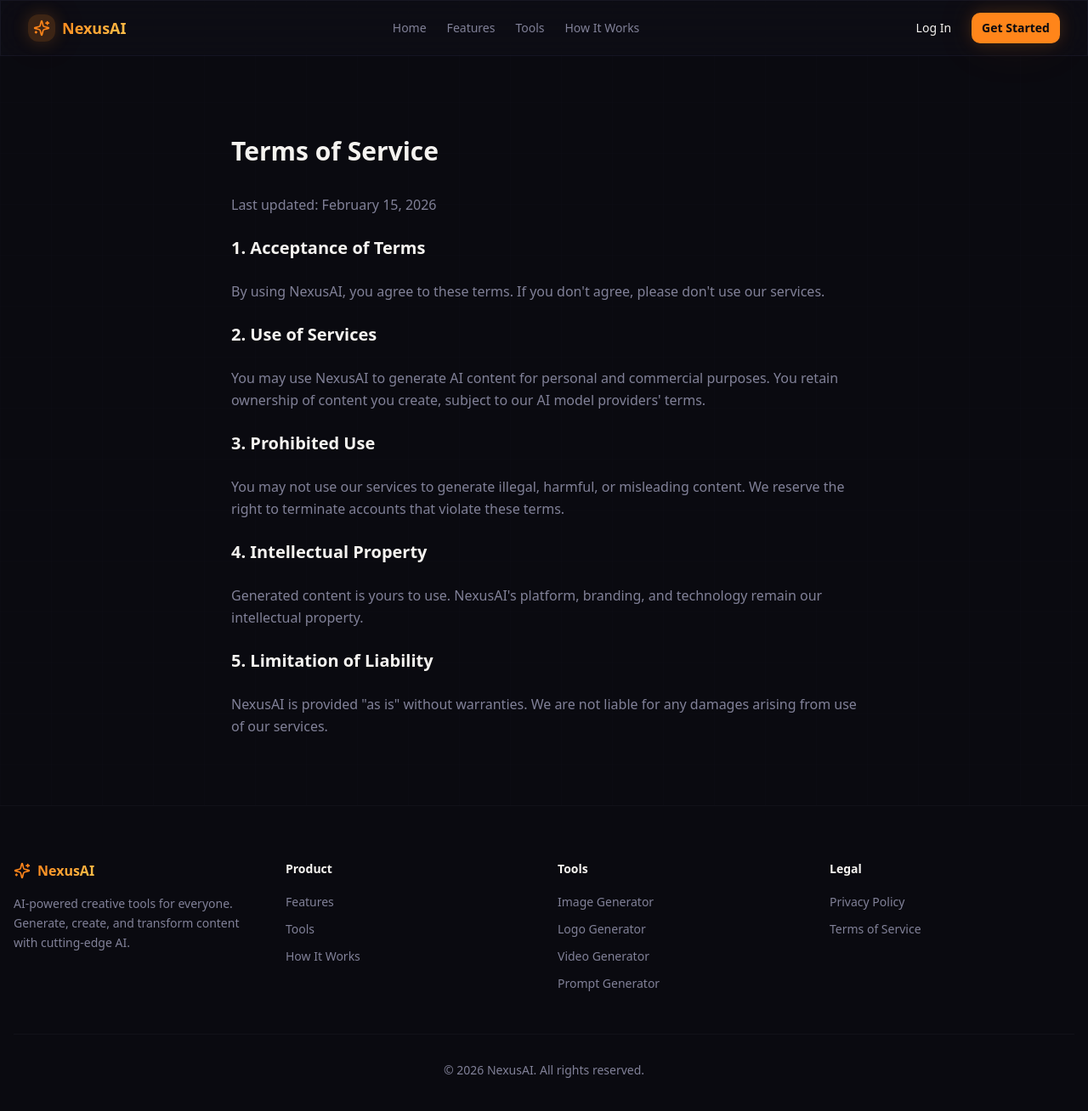
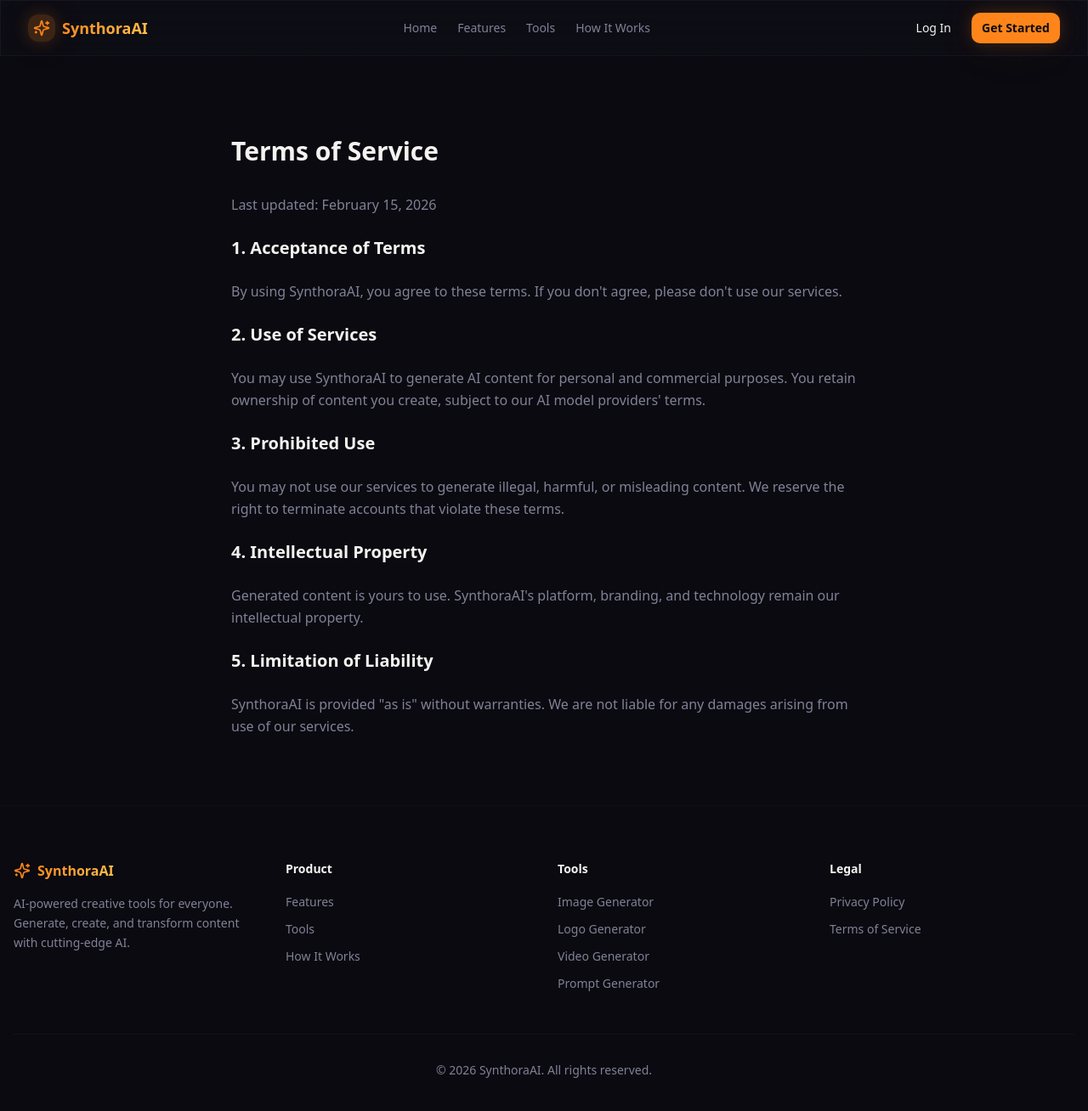
Before and after one commit to abhinavsaxena2308/Synthora-AI, a React (Vite) app: page /terms in a window 1280 px wide. Shown: the top 1308 px of the page at 85% size. Built offline with nearby package versions, Linux system fonts and the light colour scheme; the HTML template or start-up script is replaced by a standard one.

Commit message:
renaming and margin reforming

```diff
--- a/src/components/DashboardLayout.tsx
+++ b/src/components/DashboardLayout.tsx
@@ -21,7 +21,7 @@ const DashboardLayout = ({ children, title }: DashboardLayoutProps) => {
       <aside className="hidden md:flex w-64 flex-col border-r border-border/30 bg-card/40 p-6">
         <Link to="/" className="flex items-center gap-2 mb-10">
           <Sparkles className="h-5 w-5 text-primary" />
-          <span className="font-bold text-gradient-primary">NexusAI</span>
+          <span className="font-bold text-gradient-primary">SynthoraAI</span>
         </Link>
         <nav className="space-y-1 flex-1">
           {sidebarLinks.map((link) => (
--- a/src/components/Footer.tsx
+++ b/src/components/Footer.tsx
@@ -27,7 +27,7 @@ const Footer = () => {
           <div className="col-span-2 md:col-span-1">
             <div className="flex items-center gap-2 mb-4">
               <Sparkles className="h-5 w-5 text-primary" />
-              <span className="font-bold text-gradient-primary">NexusAI</span>
+              <span className="font-bold text-gradient-primary">SynthoraAI</span>
             </div>
             <p className="text-sm text-muted-foreground leading-relaxed">
               AI-powered creative tools for everyone. Generate, create, and transform content with cutting-edge AI.
@@ -49,7 +49,7 @@ const Footer = () => {
           ))}
         </div>
         <div className="border-t border-border/30 pt-8 text-center">
-          <p className="text-sm text-muted-foreground">© 2026 NexusAI. All rights reserved.</p>
+          <p className="text-sm text-muted-foreground">© 2026 SynthoraAI. All rights reserved.</p>
         </div>
       </div>
     </footer>
--- a/src/components/HeroSection.tsx
+++ b/src/components/HeroSection.tsx
@@ -21,12 +21,12 @@ const HeroSection = () => {
           animate={{ opacity: 1, y: 0 }}
           transition={{ duration: 0.8 }}
         >
-          <div className="inline-flex items-center gap-2 px-4 py-1.5 rounded-full glass border border-primary/20 mb-8">
+          <div className="inline-flex items-center gap-2 px-4 py-1.5 rounded-full glass border border-primary/20 mb-8 mt-20">
             <Zap className="h-3.5 w-3.5 text-primary" />
             <span className="text-xs font-medium text-primary">Powered by Advanced AI</span>
           </div>
 
-          <h1 className="text-5xl md:text-7xl font-bold leading-tight mb-6">
+          <h1 className="text-5xl md:text-7xl font-bold leading-tight mb-4">
             <span className="text-foreground">Create Anything with</span>
             <br />
             <span className="text-gradient-primary">AI-Powered Tools</span>
--- a/src/components/Navbar.tsx
+++ b/src/components/Navbar.tsx
@@ -21,7 +21,7 @@ const Navbar = () => {
           <div className="h-8 w-8 rounded-lg bg-primary/20 flex items-center justify-center glow-primary">
             <Sparkles className="h-5 w-5 text-primary" />
           </div>
-          <span className="text-lg font-bold text-gradient-primary">NexusAI</span>
+          <span className="text-lg font-bold text-gradient-primary">SynthoraAI</span>
         </Link>
 
         <div className="hidden md:flex items-center gap-6">
--- a/src/pages/Login.tsx
+++ b/src/pages/Login.tsx
@@ -28,7 +28,7 @@ const Login = () => {
         <div className="text-center mb-8">
           <Link to="/" className="inline-flex items-center gap-2 mb-6">
             <Sparkles className="h-6 w-6 text-primary" />
-            <span className="text-xl font-bold text-gradient-primary">NexusAI</span>
+            <span className="text-xl font-bold text-gradient-primary">SynthoraAI</span>
           </Link>
           <h1 className="text-2xl font-bold text-foreground">Welcome back</h1>
           <p className="text-sm text-muted-foreground mt-1">Sign in to your account</p>
--- a/src/pages/Privacy.tsx
+++ b/src/pages/Privacy.tsx
@@ -15,9 +15,9 @@ const Privacy = () => {
             <h2 className="text-xl font-semibold text-foreground">3. Data Storage & Security</h2>
             <p>Your data is stored securely with industry-standard encryption. Generated content is stored temporarily and can be deleted at any time from your dashboard.</p>
             <h2 className="text-xl font-semibold text-foreground">4. Your Rights</h2>
-            <p>You have the right to access, correct, or delete your personal data at any time. Contact us at privacy@nexusai.com for any requests.</p>
+            <p>You have the right to access, correct, or delete your personal data at any time. Contact us at privacy@Synthoraai.com for any requests.</p>
             <h2 className="text-xl font-semibold text-foreground">5. Contact</h2>
-            <p>For questions about this policy, contact us at privacy@nexusai.com.</p>
+            <p>For questions about this policy, contact us at privacy@Synthoraai.com.</p>
           </div>
         </div>
       </section>
--- a/src/pages/Register.tsx
+++ b/src/pages/Register.tsx
@@ -29,7 +29,7 @@ const Register = () => {
         <div className="text-center mb-8">
           <Link to="/" className="inline-flex items-center gap-2 mb-6">
             <Sparkles className="h-6 w-6 text-primary" />
-            <span className="text-xl font-bold text-gradient-primary">NexusAI</span>
+            <span className="text-xl font-bold text-gradient-primary">SynthoraAI</span>
           </Link>
           <h1 className="text-2xl font-bold text-foreground">Create your account</h1>
           <p className="text-sm text-muted-foreground mt-1">Start creating with AI today</p>
--- a/src/pages/Terms.tsx
+++ b/src/pages/Terms.tsx
@@ -9,15 +9,15 @@ const Terms = () => {
           <div className="prose-sm space-y-6 text-muted-foreground leading-relaxed">
             <p>Last updated: February 15, 2026</p>
             <h2 className="text-xl font-semibold text-foreground">1. Acceptance of Terms</h2>
-            <p>By using NexusAI, you agree to these terms. If you don't agree, please don't use our services.</p>
+            <p>By using SynthoraAI, you agree to these terms. If you don't agree, please don't use our services.</p>
             <h2 className="text-xl font-semibold text-foreground">2. Use of Services</h2>
-            <p>You may use NexusAI to generate AI content for personal and commercial purposes. You retain ownership of content you create, subject to our AI model providers' terms.</p>
+            <p>You may use SynthoraAI to generate AI content for personal and commercial purposes. You retain ownership of content you create, subject to our AI model providers' terms.</p>
             <h2 className="text-xl font-semibold text-foreground">3. Prohibited Use</h2>
             <p>You may not use our services to generate illegal, harmful, or misleading content. We reserve the right to terminate accounts that violate these terms.</p>
             <h2 className="text-xl font-semibold text-foreground">4. Intellectual Property</h2>
-            <p>Generated content is yours to use. NexusAI's platform, branding, and technology remain our intellectual property.</p>
+            <p>Generated content is yours to use. SynthoraAI's platform, branding, and technology remain our intellectual property.</p>
             <h2 className="text-xl font-semibold text-foreground">5. Limitation of Liability</h2>
-            <p>NexusAI is provided "as is" without warranties. We are not liable for any damages arising from use of our services.</p>
+            <p>SynthoraAI is provided "as is" without warranties. We are not liable for any damages arising from use of our services.</p>
           </div>
         </div>
       </section>
```
